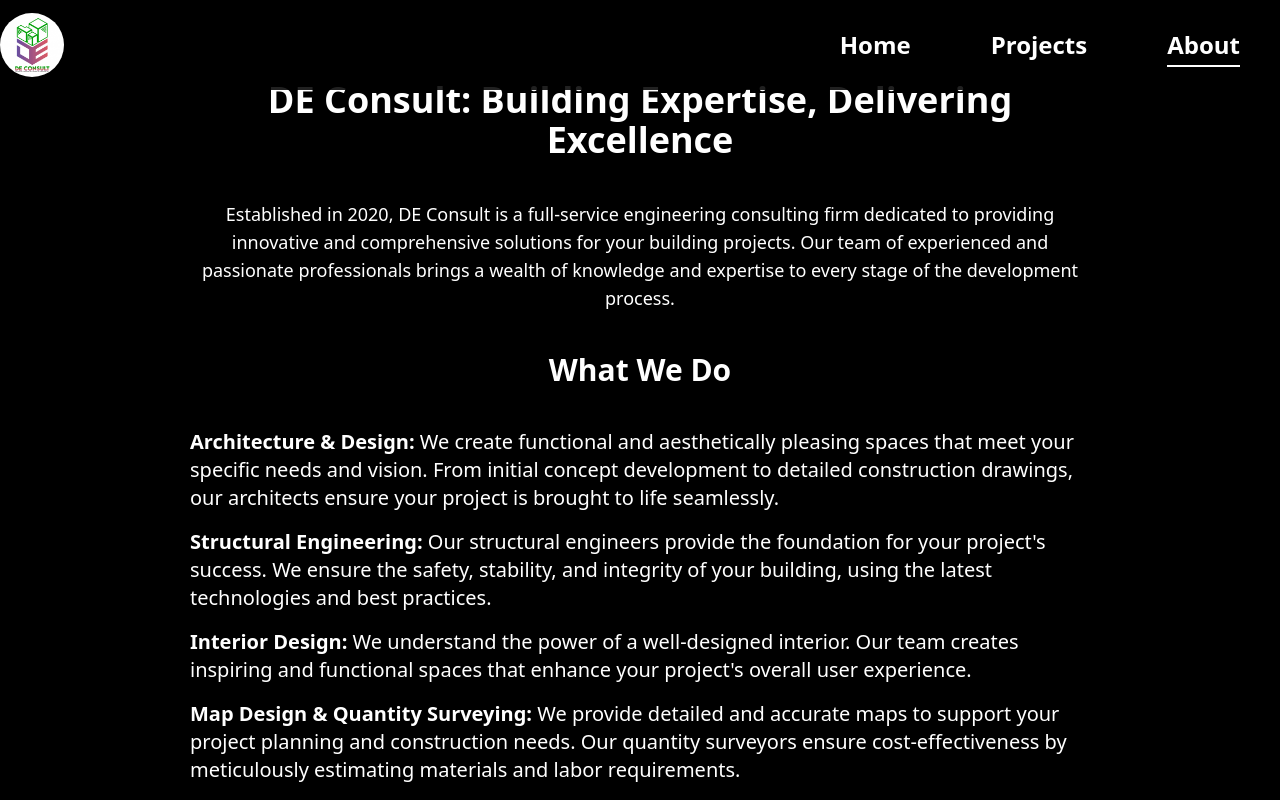
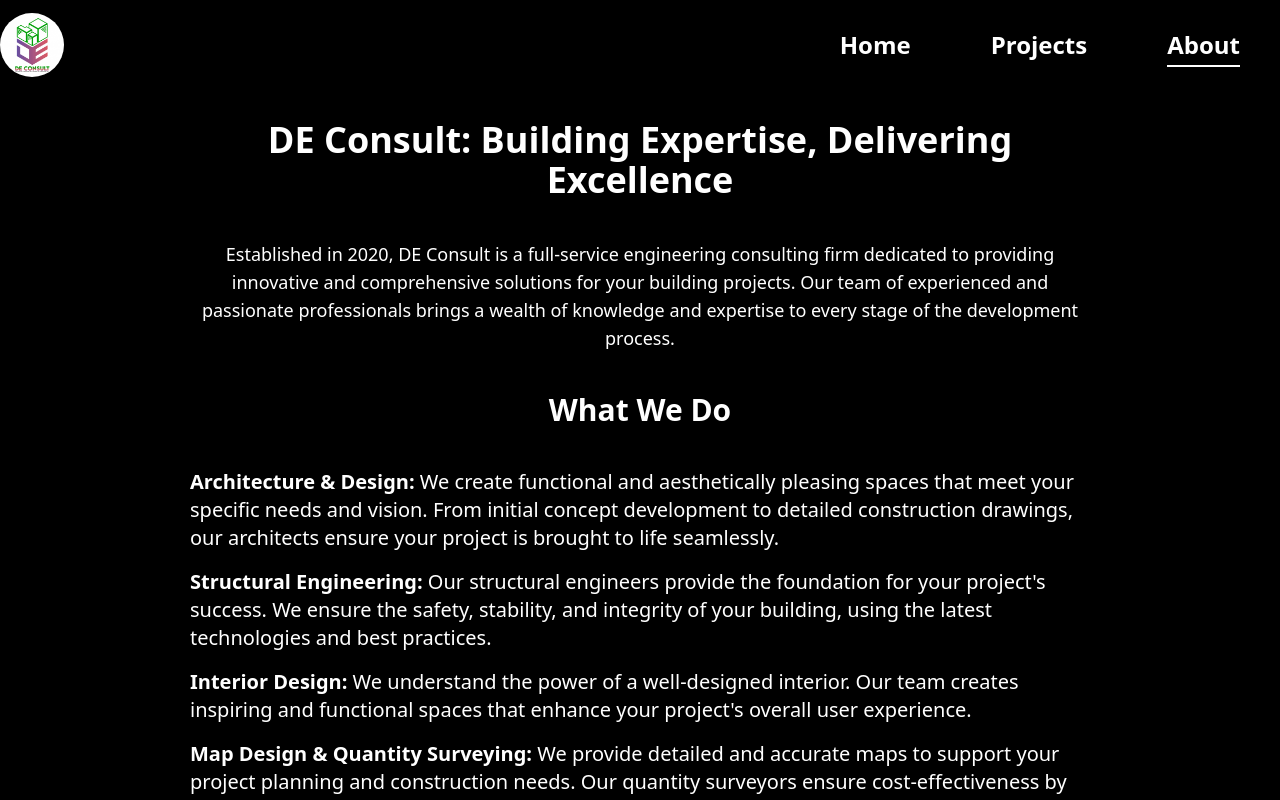
Before and after one commit to fajrjas/DE-CONSULT, a React (Vite) app: page /about in a window 1280 px wide. Shown: the top 800 px of the page. Built offline with nearby package versions, Linux system fonts and the light colour scheme; a web font is replaced by a local one.

Commit message:
margin in about

```diff
--- a/src/pages/About.jsx
+++ b/src/pages/About.jsx
@@ -1,7 +1,7 @@
 function About() {
   return (
     <div className="h-full w-full text-white mt-0  grid place-self-center text-center">
-      <div className="max-w-[900px] mx-auto">
+      <div className="max-w-[900px] mx-auto mt-10">
         <h2 className="mt-20 font-bold text-4xl mb-10">
           DE Consult: Building Expertise, Delivering Excellence
         </h2>
```
